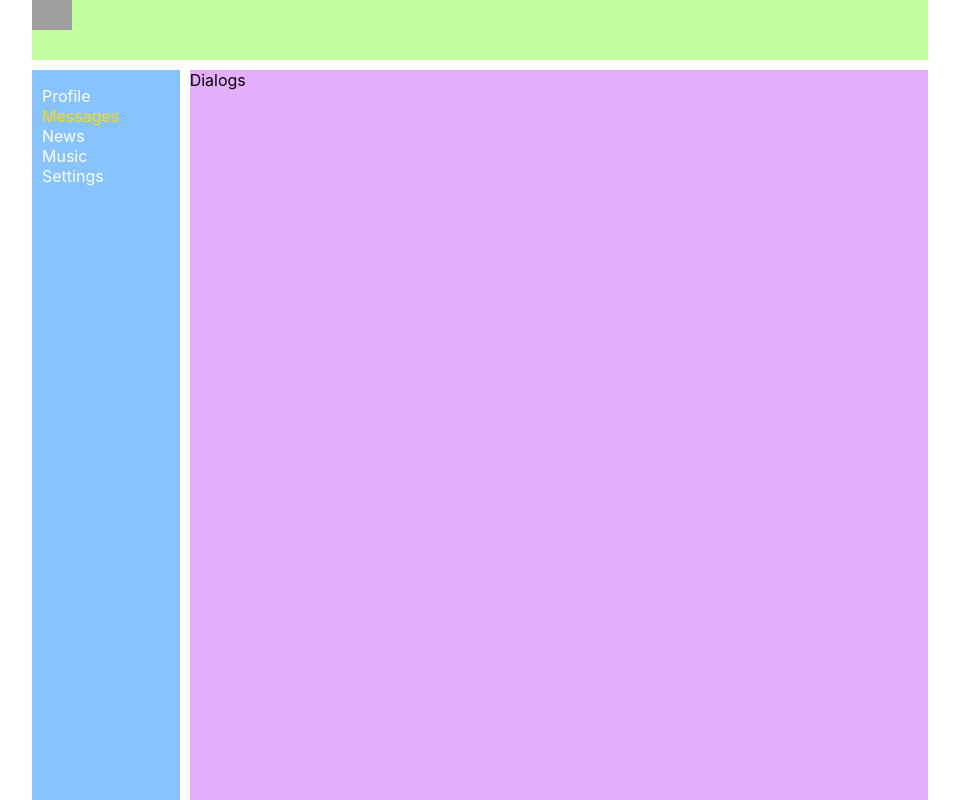
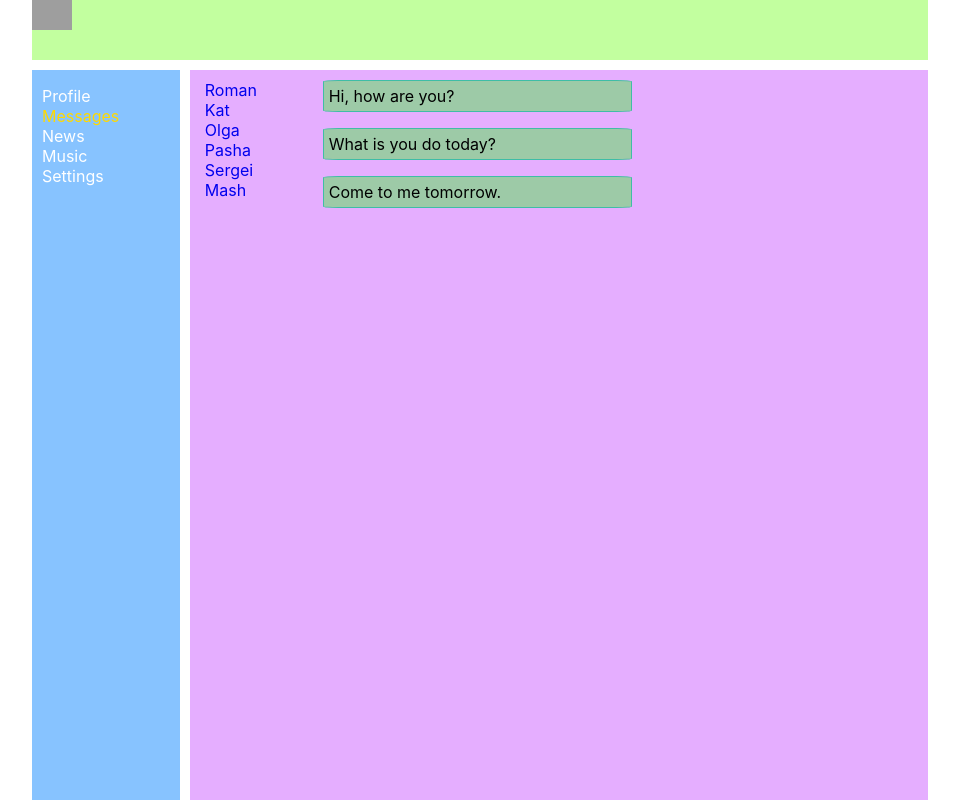
Before and after one commit to Ef-Siarhei/social-network, a React (Create React App) app: page /dialogs in a window 1280 px wide. Shown: the whole page, without its empty margins (160-1119 px from the left). Built offline with nearby package versions, Linux system fonts and the light colour scheme; grey boxes are pictures that could not be loaded; the HTML template or start-up script is replaced by a standard one.

Commit message:
feat: add structure dialogs component

```diff
--- a/src/App.js
+++ b/src/App.js
@@ -16,7 +16,7 @@ function App() {
       <div className="app-wrapper-content">
         <Routes>
           <Route path="/profile" Component={Profile} />
-          <Route path="/dialogs" element={<Dialogs />} />
+          <Route path="/dialogs/*" Component={Dialogs} />
           <Route path="/news" element={<News />} />
           <Route path="/music" Component={Music} />
           <Route path="/settings" Component={Settings} />
--- a/src/components/dialogs/Dialogs.jsx
+++ b/src/components/dialogs/Dialogs.jsx
@@ -1,5 +1,34 @@
+import { NavLink } from "react-router-dom";
 import s from "./Dialogs.module.css";
 
 export default function Dialogs() {
-  return <div>Dialogs</div>;
+  return (
+    <div className={s.dialogs}>
+      <div className={s.dialogs_items}>
+        <div className={s.dialog}>
+          <NavLink to="/dialogs/1">Roman</NavLink>
+        </div>
+        <div className={s.dialog + " " + s.active}>
+          <NavLink to="/dialogs/2">Kat</NavLink>
+        </div>
+        <div className={s.dialog}>
+          <NavLink to="/dialogs/3">Olga</NavLink>
+        </div>
+        <div className={s.dialog}>
+          <NavLink to="/dialogs/4">Pasha</NavLink>
+        </div>
+        <div className={s.dialog}>
+          <NavLink to="/dialogs/5">Sergei</NavLink>
+        </div>
+        <div className={s.dialog}>
+          <NavLink to="/dialogs/6">Mash</NavLink>
+        </div>
+      </div>
+      <div className={s.messages}>
+        <div className={s.message}>Hi, how are you?</div>
+        <div className={s.message}>What is you do today?</div>
+        <div className={s.message}>Come to me tomorrow.</div>
+      </div>
+    </div>
+  );
 }
--- a/src/components/dialogs/Dialogs.module.css
+++ b/src/components/dialogs/Dialogs.module.css
@@ -0,0 +1,29 @@
+.dialogs {
+  display: grid;
+  grid-template-columns: 2fr 10fr;
+}
+
+.dialogs_items {
+  padding: 10px;
+}
+.dialogs_items .active {
+  color: gold;
+}
+
+.dialog a {
+  padding: 5%;
+  text-decoration: none;
+}
+
+.messages {
+  padding: 10px;
+}
+
+.message {
+  margin-bottom: 1rem;
+  border: solid 1px rgb(63, 189, 166);
+  border-radius: 5%;
+  width: 50%;
+  padding: 5px;
+  background-color: rgba(21, 255, 0, 0.347);
+}
```
